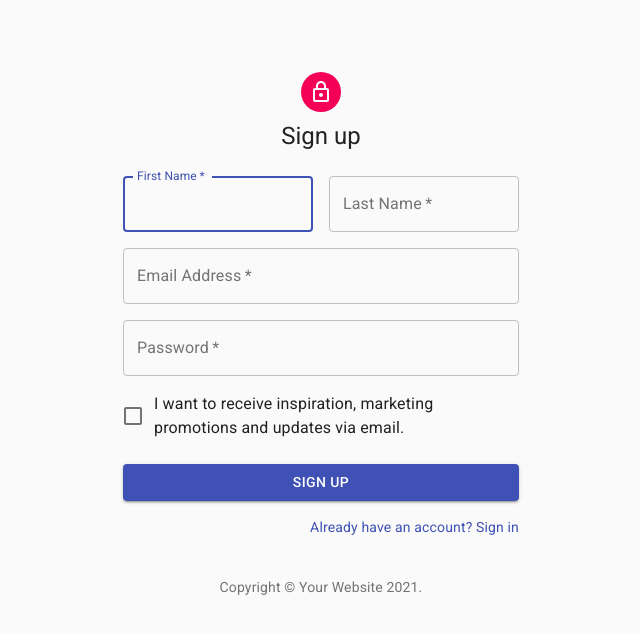
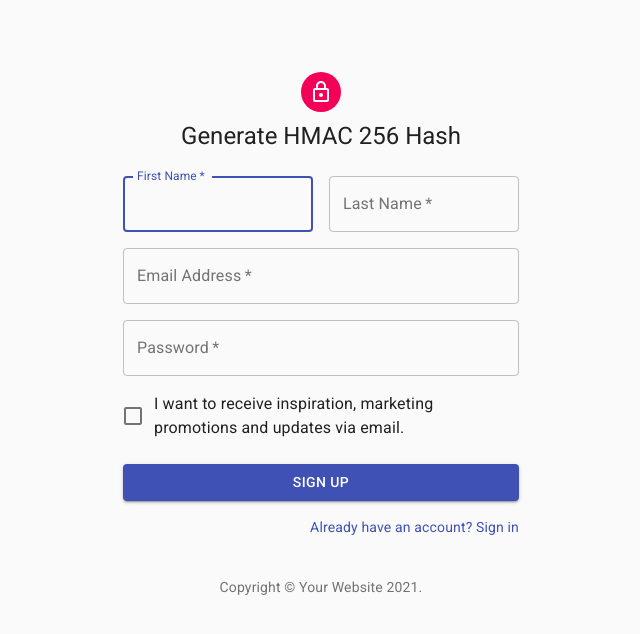
Before and after one commit to cicorias/hmac-generator-typescript-react-material, a React (Create React App) app: page / in a window 1280 px wide. Shown: the top 634 px of the page, without its empty margins (319-959 px from the left). Built offline with nearby package versions, Linux system fonts and the light colour scheme.

Commit message:
working form

```diff
--- a/src/App.tsx
+++ b/src/App.tsx
@@ -25,13 +25,13 @@ function App() {
                     <LockOutlinedIcon />
                 </Avatar>
                 <Typography component="h1" variant="h5">
-                    Sign up
+                    Generate HMAC 256 Hash
                 </Typography>
                 <form className={classes.form} noValidate>
                     <Grid container spacing={2}>
                         <Grid item xs={12} sm={6}>
                             <TextField
-                                autoComplete="fname"
+                                autoComplete="firstName"
                                 name="firstName"
                                 variant="outlined"
                                 required
@@ -49,7 +49,7 @@ function App() {
                                 id="lastName"
                                 label="Last Name"
                                 name="lastName"
-                                autoComplete="lname"
+                                autoComplete="lastName"
                             />
                         </Grid>
                         <Grid item xs={12}>
```
